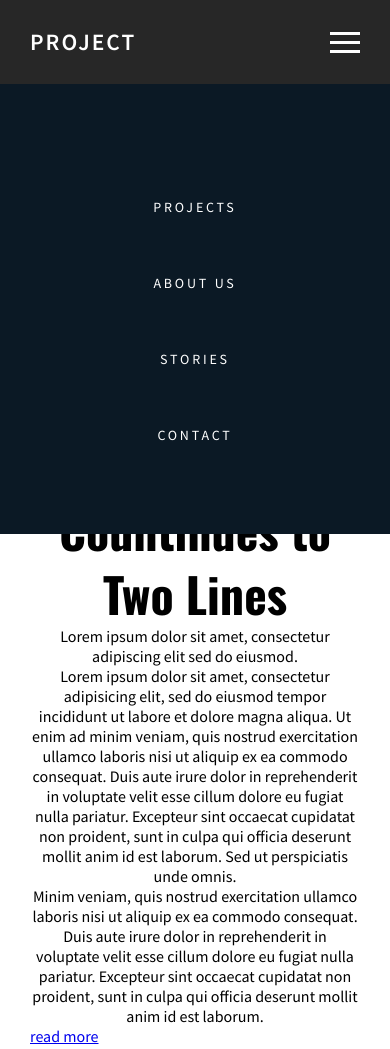
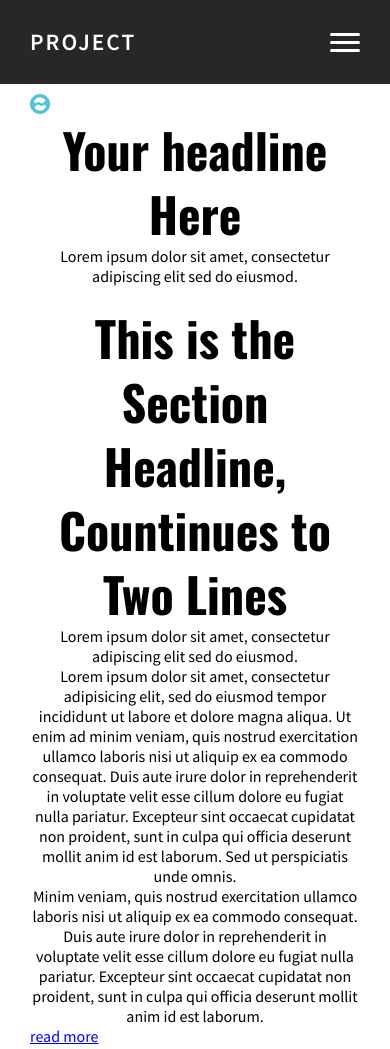
Before and after one commit to izzatbekd03/webfinal, a website: page src/index.html in a window 390 px wide. Shown: the top 1049 px of the page. Drawn offline with nearby package versions, Linux system fonts and the light colour scheme.

Commit message:
Responsive navbar done

```diff
--- a/src/index.html
+++ b/src/index.html
@@ -25,8 +25,6 @@
             </ul>
         </nav>
         <div class="hamburger">
-            <div class="line"></div>
-            <div class="line"></div>
             <div class="line"></div>
         </div>
     </header>
--- a/src/responsive.js
+++ b/src/responsive.js
@@ -1,10 +1,6 @@
-const resnav = () =>{
-    const menu = document.querySelector(".menu-icon");
-    const nav = document.querySelector(".navbar-nav");
-
-    menu.addEventListener('click', () =>{
-        menu.classList.toggle('menu-icon_active');
-        nav.classList.toggle('navbar-nav_active');
-    });
+const hamburger = document.querySelector(".hamburger");
+hamburger.onclick = function(){
+    const navBar = document.querySelector(".navbar");
+    navBar.classList.toggle("active");
+    hamburger.classList.toggle("open");
 }
-resnav();
--- a/src/styles/kit/_mixins.scss
+++ b/src/styles/kit/_mixins.scss
@@ -56,7 +56,9 @@
 //---------------------------------  Responsive breakpoint mixins  ------------------------------------------------
 $breadpoints-up: (
   "mobile": 480px,
+  "mobile-big": 630px,
   "tablet": 700px,
+  "tablet-big": 958px,
   "desktop": 1200px,
 );
 @mixin breakpoint($size) {
@@ -64,3 +66,9 @@ $breadpoints-up: (
     @content;
   }
 }
+
+@mixin breakpoint-min($size) {
+  @media only screen and (min-width: (map-get($breadpoints-up, $size))) {
+    @content;
+  }
+}
--- a/src/styles/mobile.scss
+++ b/src/styles/mobile.scss
@@ -2,19 +2,12 @@
 
 @include u.breakpoint(desktop) {
 }
-
-@include u.breakpoint(tablet) {
+@include u.breakpoint(tablet-big) {
   .container {
-    padding: 30px 50px;
-  }
-}
-
-@include u.breakpoint(mobile) {
-  .container {
-    padding: 10px 30px;
+    padding: 50px 100px;
   }
   header {
-    padding: 0 30px;
+    padding: 50px 100px;
   }
   header .hamburger {
     display: block;
@@ -24,10 +17,39 @@
     width: 30px;
     height: 3px;
     background: u.$main-white;
-    margin: 6px 0;
+    border-radius: 3px;
+    transition: all 0.1s ease-in-out;
+  }
+  header .hamburger .line::before,
+  header .hamburger .line::after {
+    content: "";
+    position: absolute;
+    width: 30px;
+    height: 3px;
+    background: u.$main-white;
+    border-radius: 3px;
+    transition: all 0.3s ease-in-out;
+  }
+  header .hamburger .line::before {
+    transform: translateY(-8px);
+  }
+  header .hamburger .line::after {
+    transform: translateY(8px);
+  }
+  // Animation
+  header .hamburger.open .line {
+    // transform: translateX(-30px);
+    background: transparent;
+    box-shadow: none;
+  }
+  header .hamburger.open .line::before {
+    transform: rotate(45deg);
+  }
+  header .hamburger.open .line::after {
+    transform: rotate(-45deg);
   }
   header .navbar {
-    height: 450px;
+    height: 0;
     position: absolute;
     top: 10vh;
     left: 0;
@@ -35,12 +57,58 @@
     width: 100vw;
     background: u.$navbar-bg;
     transition: 0.2s ease-in-out;
+    overflow: hidden;
+  }
+  header .navbar.active {
+    height: 450px;
   }
   .navbar ul {
     display: block;
     width: fit-content;
     margin: 10vh auto 0 auto;
-    padding: 0 23%;
+    padding: 0 39%;
     text-align: center;
+    transition: 0.5s;
+    opacity: 0;
+  }
+  .navbar.active ul {
+    opacity: 1;
+  }
+  .navbar ul li a {
+    margin-bottom: 12px;
+    color: black;
   }
 }
+
+// ---------------------------------------- Max 700px ----------------------------------------------
+@include u.breakpoint(tablet) {
+  .container {
+    padding: 50px 100px;
+  }
+  header {
+    padding: 0 100px;
+  }
+  .navbar ul {
+    padding: 0 31%;
+  }
+}
+
+// ---------------------------------------- Max 630px ----------------------------------------------
+@include u.breakpoint(mobile-big) {
+  .container {
+    padding: 10px 50px;
+  }
+  header {
+    padding: 0 30px;
+  }
+}
+
+// ---------------------------------------- Max 480px ----------------------------------------------
+@include u.breakpoint(mobile) {
+  .container {
+    padding: 10px 30px;
+  }
+  header {
+    padding: 0 30px;
+  }
+}
--- a/src/styles/styles.scss
+++ b/src/styles/styles.scss
@@ -19,7 +19,7 @@ p {
   text-align: center;
 }
 .container {
-  padding: 100px 250px;
+  padding: 100px 150px;
 }
 
 header {
@@ -28,7 +28,7 @@ header {
   align-items: center;
   height: 10vh;
   background-color: #272727; //
-  padding: 0 250px;
+  padding: 0 150px;
 }
 
 header .logo {
```
Also changed, not shown: src/styles/mobile.css, src/styles/styles.css, 1 other file.
